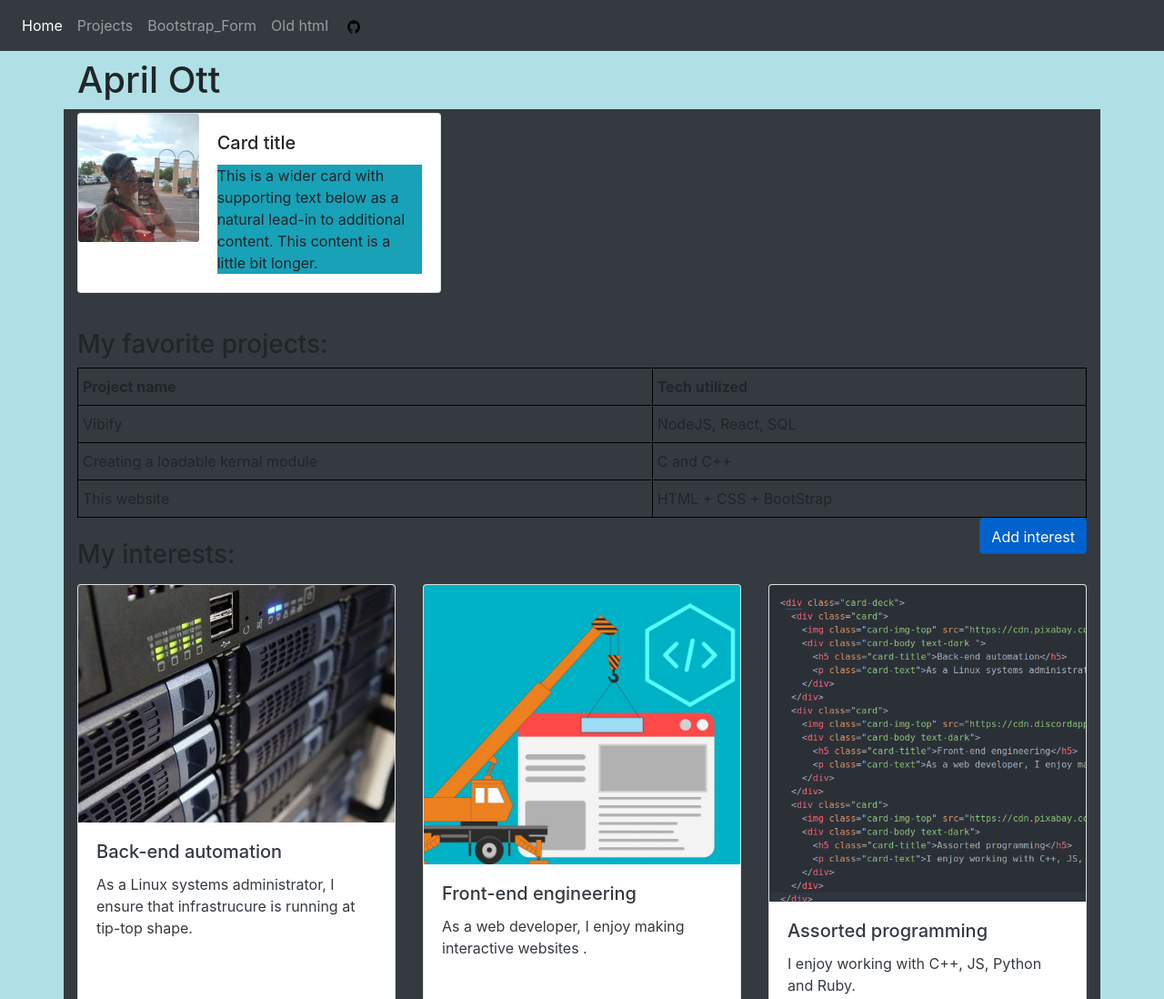
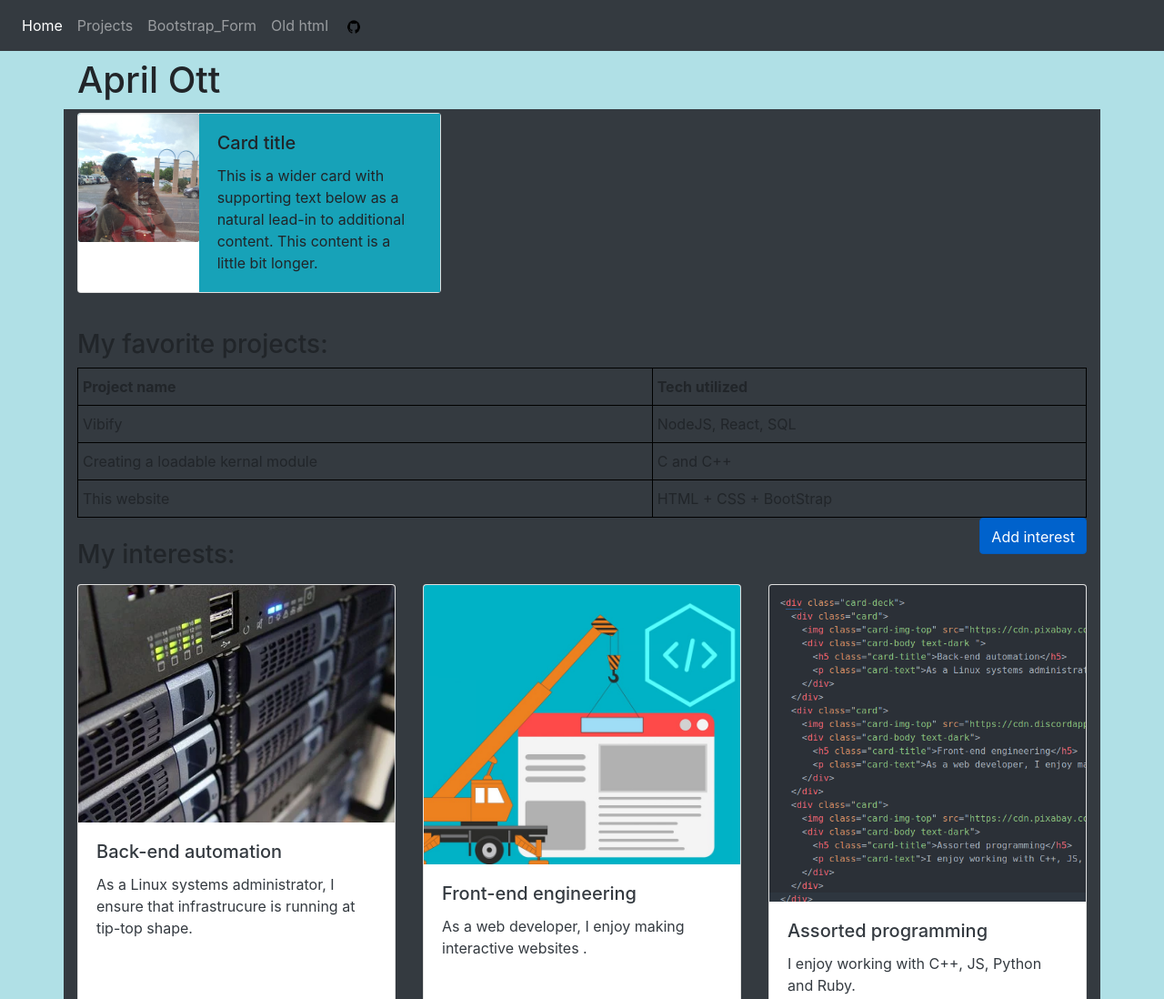
Before and after one commit to Shadedstrike/Shadedstrike.github.io, a plain HTML site: page index.html in a window 1280 px wide. Shown: the top 1098 px of the page at 91% size. Drawn offline with nearby package versions, Linux system fonts and the light colour scheme.

Commit message:
website adjustments and testing

```diff
--- a/index.html
+++ b/index.html
@@ -52,10 +52,10 @@
           <div class="card mb-3" style="max-width: 1000px; max-width:400px;">
             <div class="row no-gutters">
               <div class="col-md-4">
-                <img src="/img/april.jpg" class="card-img" alt="...">
+                <img src="/img/april.jpg" class="card-img  bg-info" alt="...">
               </div>
               <div class="col-md-8">
-                <div class="card-body">
+                <div class="card-body  bg-info">
                   <h5 class="card-title">Card title</h5>
                   <p class="card-text bg-info text-black">This is a wider card with supporting text below as a natural lead-in to additional content. This content is a little bit longer.</p>
                 </div>
```
